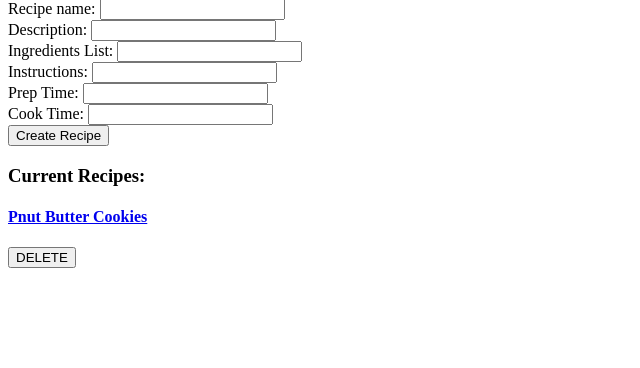
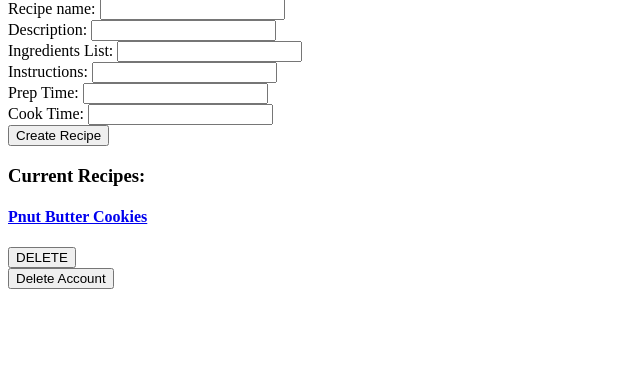
Before and after one commit to SarahNk1-Maker/restful-recipies, a Node server app: page /profile in a window 1280 px wide. Shown: the part 267-635 px from the top of the page, without its empty margins (0-640 px from the left). Run offline with Node 20, Linux system fonts and the light colour scheme; a user stored in the database is signed in; data comes from the database, SQL or seed files in the repository; some libraries are stand-ins or nearby versions.

Commit message:
added butgton to chef.handlebaqrs

```diff
--- a/views/chef.handlebars
+++ b/views/chef.handlebars
@@ -56,4 +56,6 @@
   </section>
 {{/if}}
 
+<button id="delete">Delete Account</button>
+
 <script src="./js/profile.js"></script>
```
